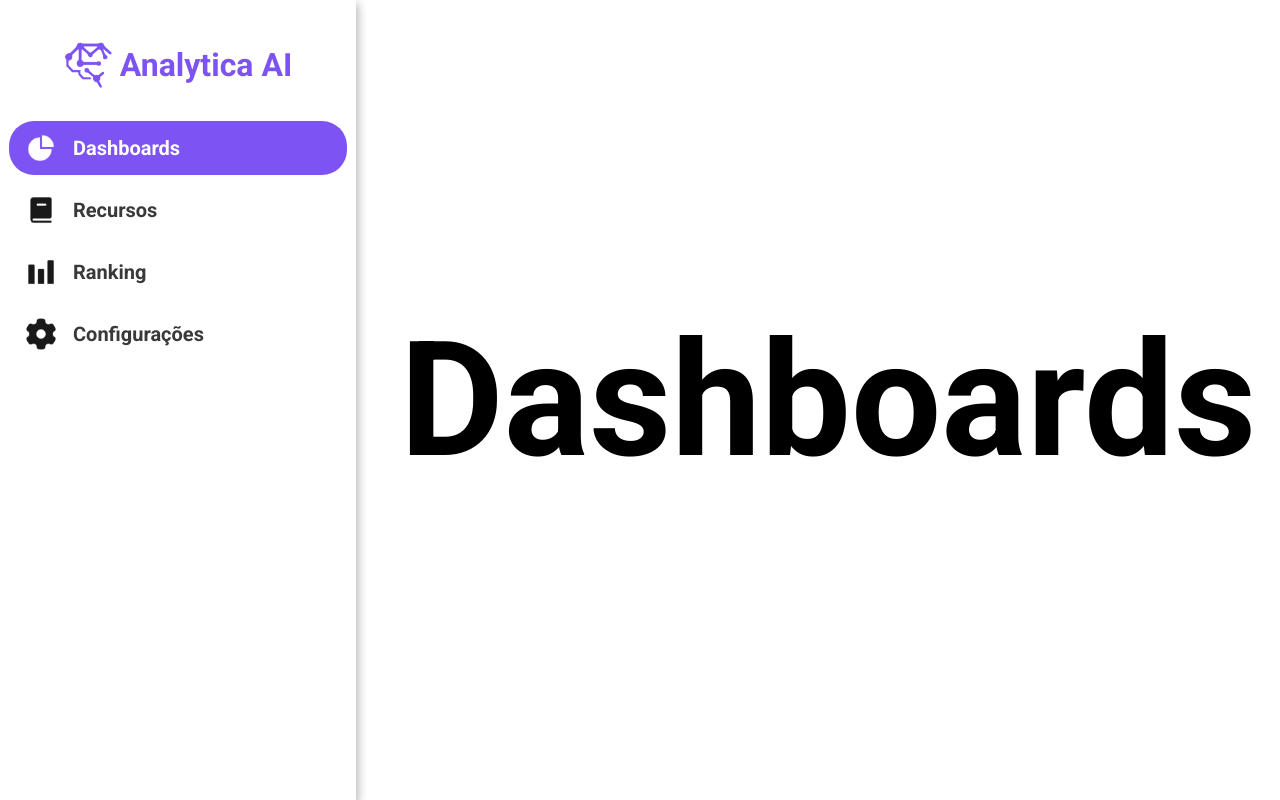
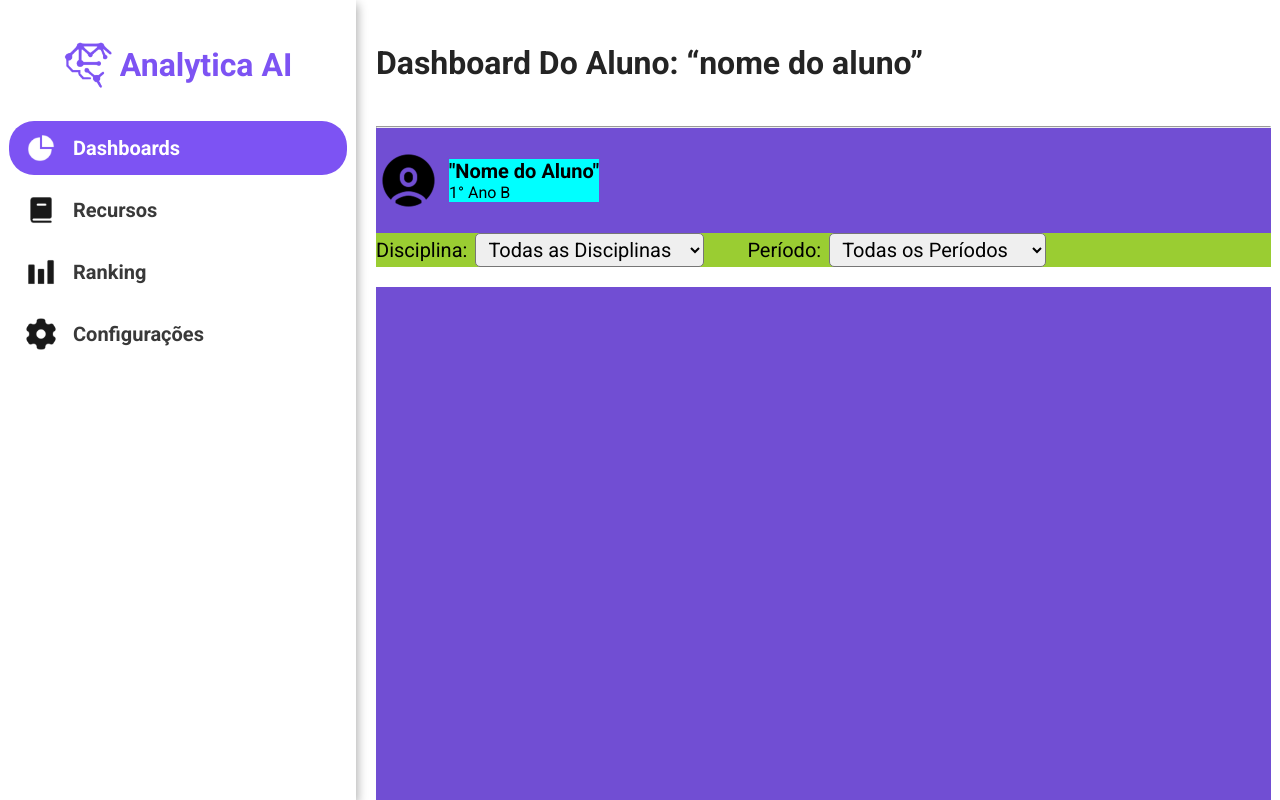
Before and after one commit to campoos/Front-End-TCC-, a React (Vite) app in the folder analityca-ai/: page /dashboards in a window 1280 px wide. Shown: the top 800 px of the page. Built offline with nearby package versions, Linux system fonts and the light colour scheme.

Commit message:
header dashboards

```diff
--- a/analityca-ai/src/components/sidebar/Sidebar.css
+++ b/analityca-ai/src/components/sidebar/Sidebar.css
@@ -22,6 +22,8 @@
 }
 
 #containerSidebar {
+  position: fixed;
+
   height: 100dvh;
   width: 22.25rem;
 
--- a/analityca-ai/src/pages/dashboards/Dashboards.css
+++ b/analityca-ai/src/pages/dashboards/Dashboards.css
@@ -10,6 +10,7 @@
     --background-input-modo-claro: #F9F9F9;
     --borda-input-modo-claro: #E1E1E1;
     --texto-input-modo-claro: #979797;
+    --shadobox-modo-claro: #BEBEBE;
   }
 
 * {
@@ -17,26 +18,106 @@
     margin: 0;
     box-sizing: border-box;
     font-family: 'Roboto', sans-serif;
-
-    overflow-x: hidden;
 }
 
 #telaDashboards {
-    height: 100dvh;
+    min-height: 100dvh;
     width: 100dvw;
     display: flex;
 
     gap: 1.25rem;
+    padding-right: 0.5625rem;;
 }
 
 #telaDashboards #containerDashboards {
     display: flex;
-    align-items: center;
-    justify-content: center;
+    flex-direction: column;
 
-    flex-grow: 1;
+    min-height: 100%;
+    width: 100%;
+
+    padding-left: 23.50rem;
+
+    overflow-y: auto;
 }
 
-#telaDashboards #containerDashboards h1 {
-    font-size: 10rem;
+#telaDashboards #containerDashboards #title {
+    font-size: 2rem;
+
+    width: 100%;
+    padding: 2.75rem 0rem;
+
+    color: var(--texto-preto-modo-claro);
 }
+
+#telaDashboards #containerDashboards hr {
+    width: 100%;
+
+    color: var(--texto-input-modo-claro);
+}
+
+#telaDashboards #containerDashboards #usuarioContainer {
+    background-color: #714ed3;
+
+    display: flex;
+    align-items: center;
+
+    padding: 1.25rem 0rem;
+}
+
+#telaDashboards #containerDashboards #usuarioContainer img {
+    height: 4.0625rem;
+
+    padding-right: 0.5rem;
+}
+
+#telaDashboards #containerDashboards #usuarioContainer #userContent {
+    background-color: aqua;
+}
+
+#telaDashboards #containerDashboards #usuarioContainer #userContent h1 {
+    font-size: 1.25rem;
+}
+
+#telaDashboards #containerDashboards #usuarioContainer #userContent span {
+    font-size: 1rem;
+}
+
+#telaDashboards #containerDashboards #filtros {
+    display: flex;
+    gap: 2.6875rem;
+
+    margin-bottom: 1.25rem;
+
+    background-color: yellowgreen;
+}
+
+#telaDashboards #containerDashboards #filtros .filtro {
+    display: flex;
+    justify-content: center;
+    align-items: center;
+    gap: 0.5rem;
+
+}
+
+#telaDashboards #containerDashboards #filtros .filtro label {
+    font-size: 1.25rem;
+}
+
+#telaDashboards #containerDashboards #filtros .filtro select {
+    font-size: 1.25rem;
+
+    padding: 0.2rem 1rem 0.2rem 0.5rem;
+
+    border-radius: 5px;
+    box-shadow: 1px solid var(--texto-input-modo-claro)
+}
+
+#telaDashboards #containerDashboards #dashboards {
+    background-color: #714ed3;
+
+    display: flex;
+    flex-direction: row;
+
+    height: 5000px;
+}
--- a/analityca-ai/src/pages/dashboards/Dashboards.jsx
+++ b/analityca-ai/src/pages/dashboards/Dashboards.jsx
@@ -1,5 +1,7 @@
 import './Dashboards.css'
 import Sidebar from '../../components/sidebar/Sidebar'
+
+import UserIcon from "../../assets/usuario-icon.png"
 
 function DashboardsPage() {
   return (
@@ -7,7 +9,36 @@ function DashboardsPage() {
         <div id="telaDashboards">
             <Sidebar/>
             <div id="containerDashboards">
-                <h1>Dashboards</h1>
+                <h1 id='title'>Dashboard Do Aluno: “nome do aluno”</h1>
+                <hr/>
+                <div id="usuarioContainer">
+                  <img src={UserIcon} alt="" />
+                  <div id="userContent">
+                    <h1>"Nome do Aluno"</h1>
+                    <span>1° Ano B</span>
+                  </div>
+                </div>
+                <div id="filtros">
+                  <div className="filtro">
+                    <label For="displicina">Disciplina:</label>
+                    <select name="disciplina" id="disciplina">
+                      <option value="Todas as Disciplinas" selected>Todas as Disciplinas</option>
+                      <option value="Historia">História</option>
+                      <option value="Geografia">Geografia</option>
+                    </select>
+                  </div>
+                  <div className="filtro">
+                    <label For="periodo">Período:</label>
+                    <select name="periodo" id="periodo">
+                      <option value="Todas os Periodos" selected>Todas os Períodos</option>
+                      <option value="1 semestre">1º Semestre -2025</option>
+                      <option value="2 semestre">2º Semestre - 2025</option>
+                    </select>
+                  </div>
+                </div>
+                <div id="dashboards">
+
+                </div>
             </div>
         </div>
     </>
```
Also changed, not shown: analityca-ai/src/assets/usuario-icon.png (added).
